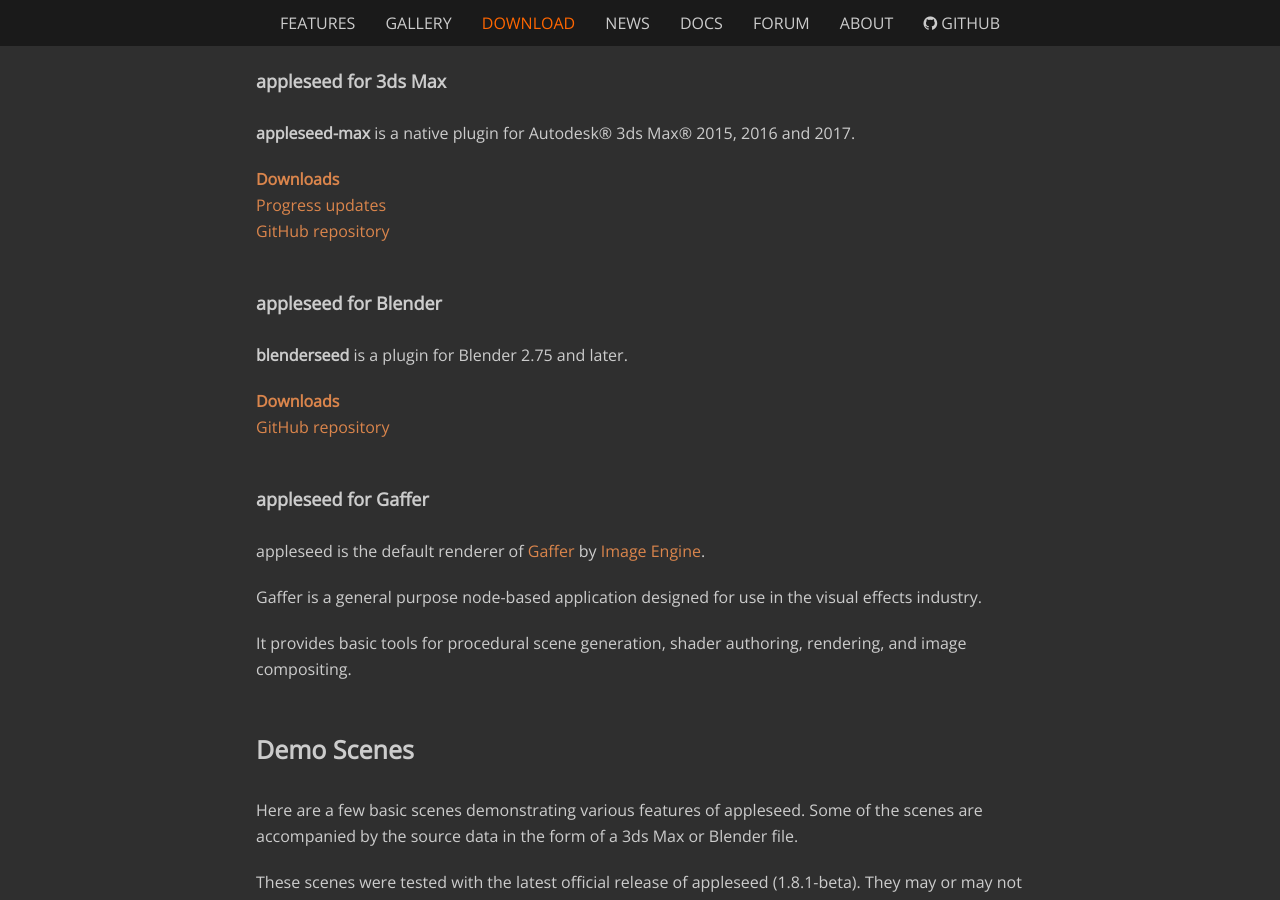
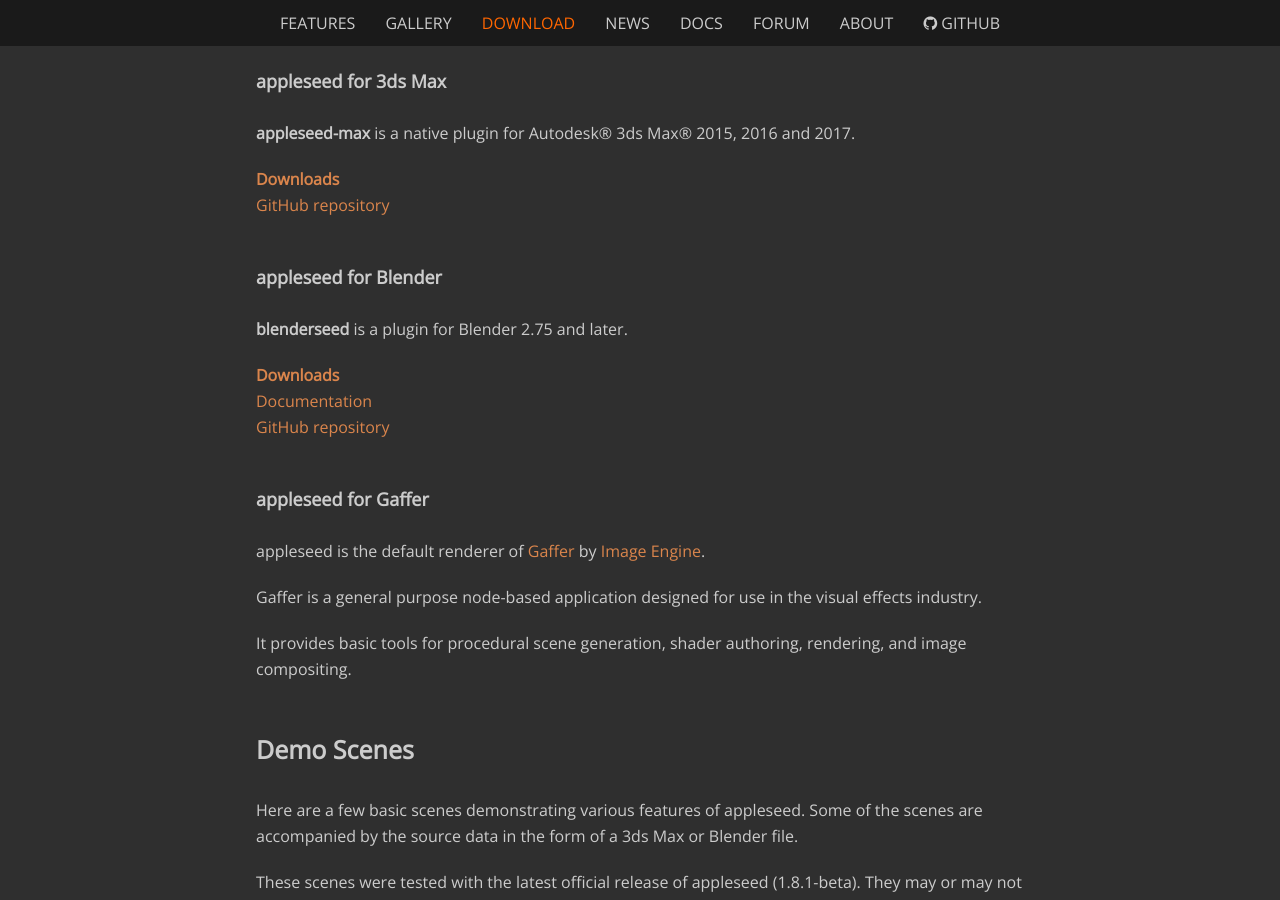
Before and after one commit to appleseedhq/appleseedhq.github.io, a Jekyll site: the page built from download.md, in a window 1280 px wide and 900 px high, scrolled down 1583 px. Built offline with Jekyll 4.4.1, drawn with Linux system fonts in a browser that asks for light colours; nearby versions of some CDN libraries.

Commit message:
Update download page

```diff
--- a/download.md
+++ b/download.md
@@ -57,7 +57,7 @@
 **appleseed-maya** is a native plugin for Autodesk® Maya® 2017 and later.
 
 [**Downloads**](https://github.com/appleseedhq/appleseed-maya/releases)
-[Documentation](http://appleseed-maya.readthedocs.io/en/latest/)
+[Documentation](https://appleseed-maya.readthedocs.io/)
 [GitHub repository](https://github.com/appleseedhq/appleseed-maya)
 
 ### appleseed for 3ds Max
@@ -65,7 +65,6 @@
 **appleseed-max** is a native plugin for Autodesk® 3ds Max® 2015, 2016 and 2017.
 
 [**Downloads**](https://github.com/appleseedhq/appleseed-max/releases)
-[Progress updates](https://forum.appleseedhq.net/t/3ds-max-plugin-development/109)
 [GitHub repository](https://github.com/appleseedhq/appleseed-max)
 
 ### appleseed for Blender
@@ -73,6 +72,7 @@
 **blenderseed** is a plugin for Blender 2.75 and later.
 
 [**Downloads**](https://github.com/appleseedhq/blenderseed/releases)
+[Documentation](https://appleseed-blenderseed.readthedocs.io/)
 [GitHub repository](https://github.com/appleseedhq/blenderseed)
 
 ### appleseed for Gaffer
```
